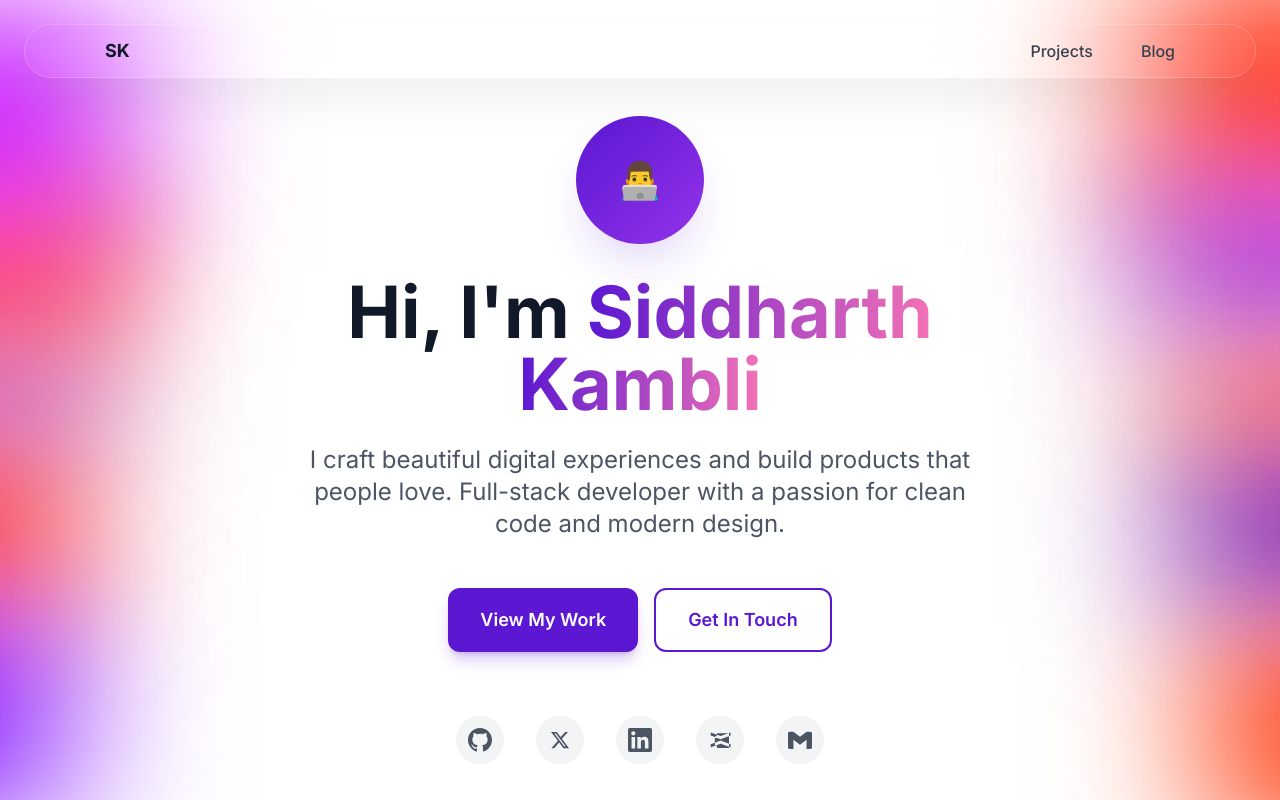
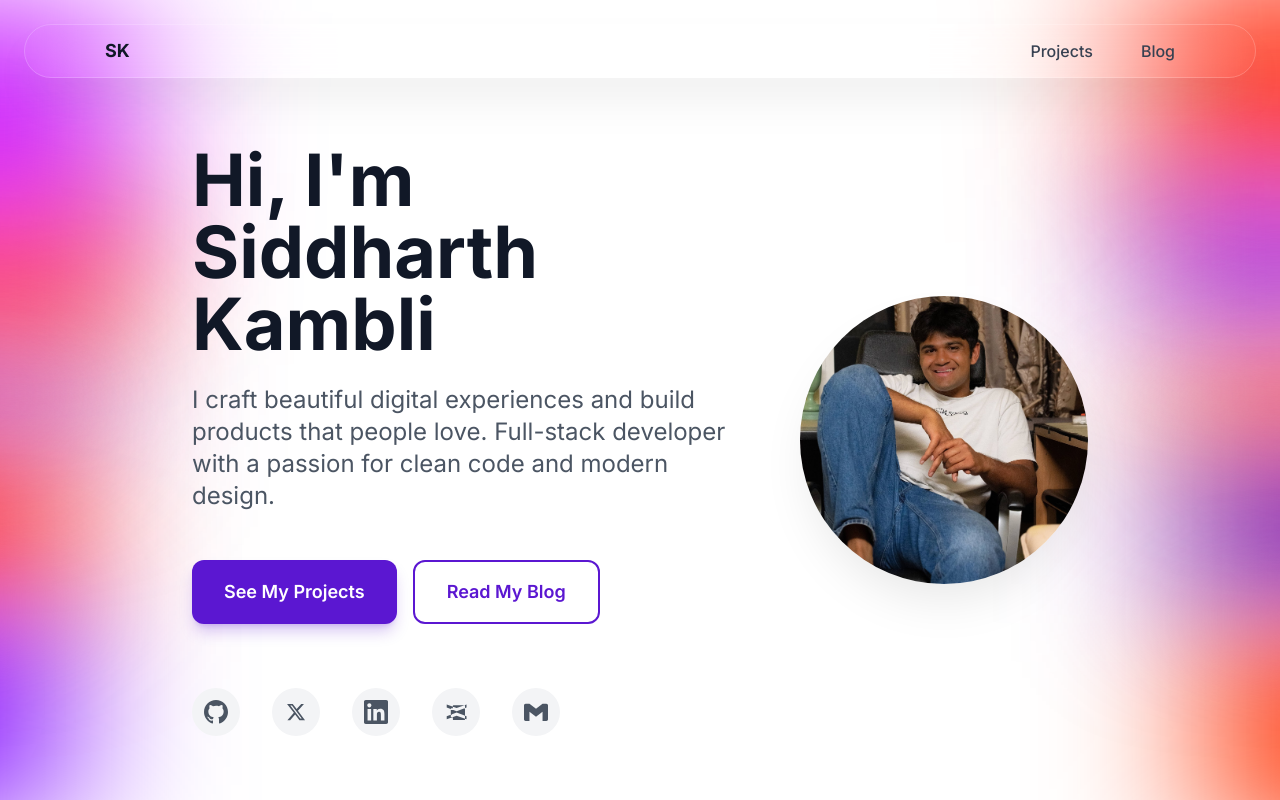
Before and after one commit to sidk524/personal-website, a Next.js app: page / in a window 1280 px wide. Built offline with nearby package versions, Linux system fonts and the light colour scheme.

Commit message:
Update page.tsx

```diff
--- a/src/app/page.tsx
+++ b/src/app/page.tsx
@@ -63,43 +63,34 @@ export default function Home() {
       </nav>
 
       {/* Hero Section */}
-      <div className="flex items-center justify-center min-h-screen px-6 pt-20 relative z-10">
-        <div className="max-w-4xl mx-auto text-center">
-        {/* Avatar Placeholder */}
-        <div className="w-32 h-32 mx-auto mb-8 bg-gradient-to-br from-[#5b17d1] to-purple-600 rounded-full flex items-center justify-center shadow-2xl shadow-[#5b17d1]/20">
-          <span className="text-4xl">👨‍💻</span>
-        </div>
-
+      <div className="flex items-center justify-center min-h-screen px-32 pt-20 relative z-10">
+        <div className="max-w-4xl mx-auto">
+          <div className="flex items-center justify-between">
+            {/* Left Side - Content */}
+            <div className="flex-1 pr-8">
               {/* Main Heading */}
               <h1 className="text-5xl md:text-7xl font-bold text-gray-900 mb-6 leading-tight">
-          Hi, I'm{" "}
-          <span className="bg-gradient-to-r from-[#5b17d1] to-pink-400 bg-clip-text text-transparent">
-            Siddharth
-          </span>
-          <br />
-          <span className="bg-gradient-to-r from-[#5b17d1] to-pink-400 bg-clip-text text-transparent">
-            Kambli
-          </span>
+                Hi, I'm Siddharth Kambli
               </h1>
 
               {/* Subheading */}
-        <p className="text-xl md:text-2xl text-gray-600 mb-12 max-w-2xl mx-auto leading-relaxed">
+              <p className="text-xl md:text-2xl text-gray-600 mb-12 leading-relaxed">
                 I craft beautiful digital experiences and build products that people love.
                 Full-stack developer with a passion for clean code and modern design.
               </p>
 
               {/* CTA Buttons */}
-        <div className="flex flex-col sm:flex-row gap-4 justify-center mb-16">
+              <div className="flex flex-col sm:flex-row gap-4 mb-16">
                 <button className="bg-[#5b17d1] text-white px-8 py-4 rounded-xl font-semibold text-lg hover:bg-[#4a12b0] hover:scale-105 transition-all duration-300 ease-in-out shadow-lg shadow-[#5b17d1]/25 hover:shadow-xl hover:shadow-[#5b17d1]/40">
-            View My Work
+                  See My Projects
                 </button>
                 <button className="border-2 border-[#5b17d1] text-[#5b17d1] px-8 py-4 rounded-xl font-semibold text-lg hover:bg-[#5b17d1] hover:text-white hover:scale-105 transition-all duration-300 ease-in-out">
-            Get In Touch
+                  Read My Blog
                 </button>
               </div>
 
               {/* Social Icons */}
-        <div className="flex justify-center space-x-8">
+              <div className="flex space-x-8">
                 {/* GitHub */}
                 <a href="#" className="w-12 h-12 bg-gray-100 rounded-full flex items-center justify-center text-gray-600 hover:text-[#5b17d1] hover:bg-gray-200 hover:scale-110 transition-all duration-300 ease-in-out group">
                   <svg className="w-6 h-6" fill="currentColor" viewBox="0 0 24 24">
@@ -136,6 +127,19 @@ export default function Home() {
                 </a>
               </div>
             </div>
+
+            {/* Right Side - Profile Photo */}
+            <div className="flex-shrink-0 ml-4">
+              <div className="w-72 h-72 rounded-full overflow-hidden shadow-2xl shadow-black/10">
+                <img
+                  src="/profile.jpg"
+                  alt="Siddharth Kambli"
+                  className="w-full h-full object-cover"
+                />
+              </div>
+            </div>
+          </div>
+        </div>
       </div>
     </div>
   );
```
Lines whose indentation alone changed are shown as unchanged.
